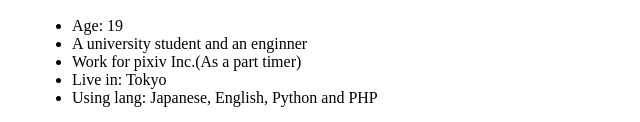
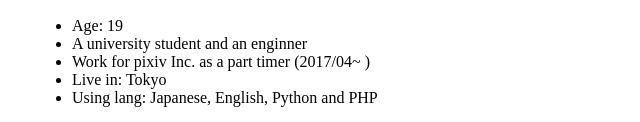
Before and after one commit to mipsparc/mysite, a plain HTML site: page index.html in a window 1280 px wide. Shown: the part 678-800 px from the top of the page, 108-748 px from the left. Drawn offline with Linux system fonts and the light colour scheme.

Commit message:
changed a little

```diff
--- a/index.html
+++ b/index.html
@@ -30,7 +30,7 @@
         <ul>
             <li>Age: 19</li>
             <li>A university student and an enginner</li>
-            <li>Work for pixiv Inc.(As a part timer)</li>
+            <li>Work for pixiv Inc. as a part timer (2017/04~ )</li>
             <li>Live in: Tokyo</li>
             <li>Using lang: Japanese, English, Python and PHP</li>
         </ul>
```
